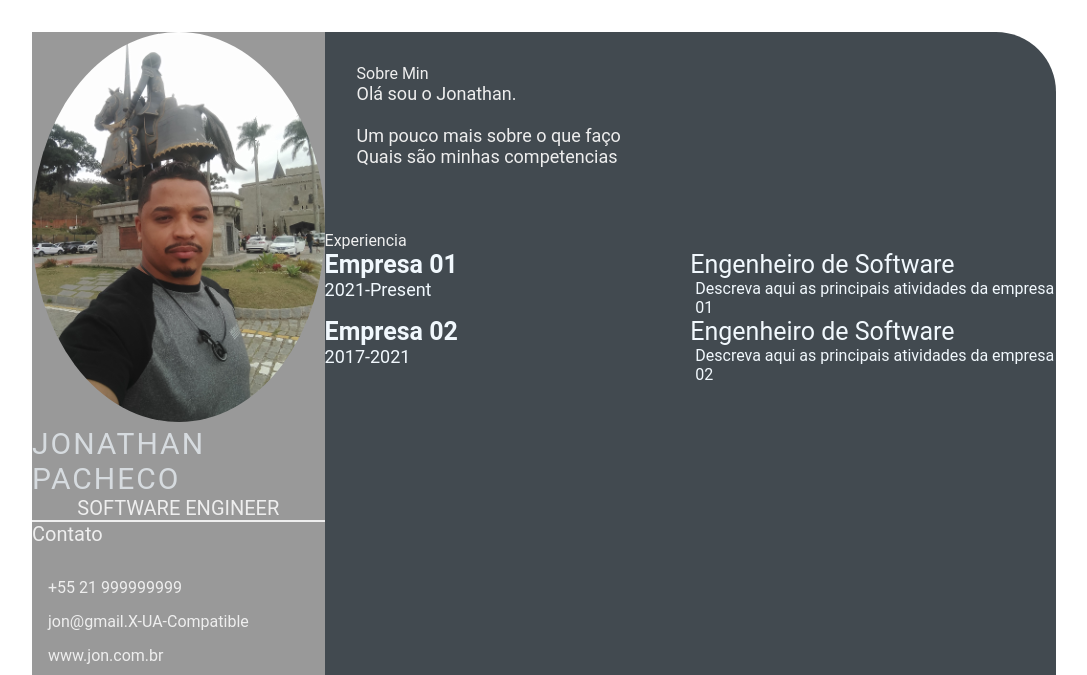
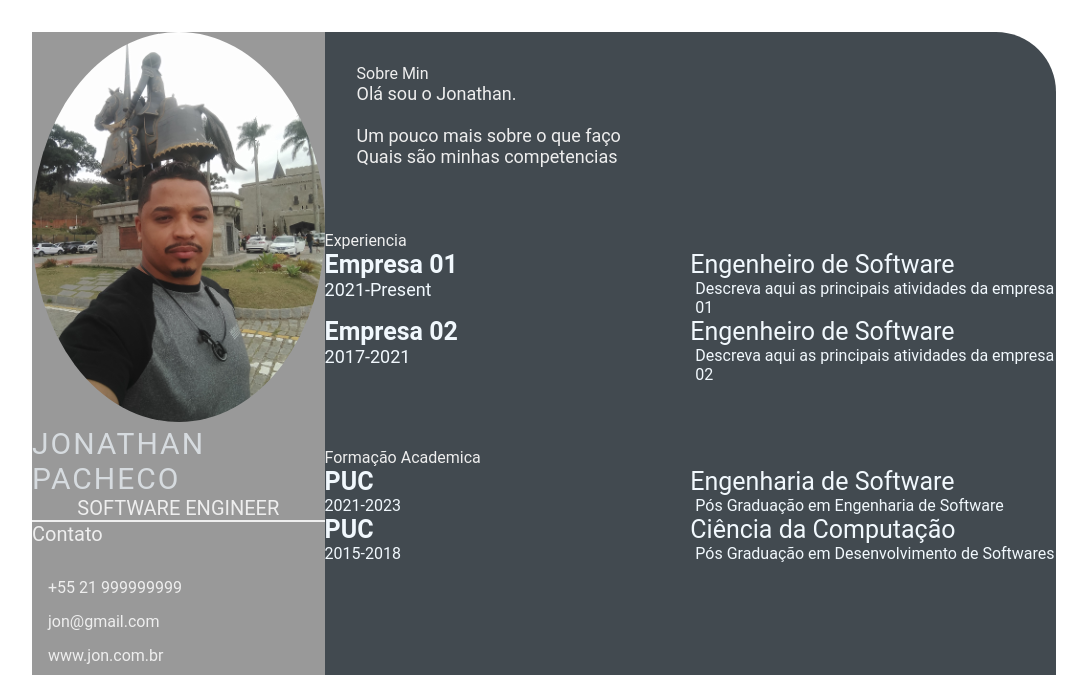
Before and after one commit to JonPacheco/devweekgit.github.oi, a plain HTML site: page index.html in a window 1280 px wide. Shown: the top 675 px of the page, without its empty margins (96-1183 px from the left). Drawn offline with Linux system fonts and the light colour scheme.

Commit message:
feature: add aula4 (#5)

```diff
--- a/index.html
+++ b/index.html
@@ -1,5 +1,6 @@
 <!DOCTYPE html>
 <html lang="en">
+
 <head>
     <meta charset="UTF-8">
     <meta http-equiv="X-UA-Compatible" content="IE=edge">
@@ -7,6 +8,7 @@
     <title>Jonahan</title>
     <link rel="stylesheet" href="style.css">
 </head>
+
 <body>
     <main class="resume-contents">
         <section class="left-section">
@@ -20,7 +22,7 @@
                     <p class="left-title">Contato</p>
                     <ul>
                         <li><i class="fa fa-phone"></i>+55 21 999999999</li>
-                        <li><i class="fa fa-envelope"></i>jon@gmail.X-UA-Compatible</li>
+                        <li><i class="fa fa-envelope"></i>jon@gmail.com</li>
                         <li><i class="fa fa-globe"></i>www.jon.com.br</li>
                         <li><i class="fa fa-github"></i>JonPacheco</li>
                     </ul>
@@ -28,8 +30,12 @@
                 <div class="skills">
                     <p class="left-title">Skills</p>
                     <ul>
-                        <li><p>HTML, CSS, Git & Github</p></li>
-                        <li><p>Windows, Server, Linux</p></li>
+                        <li>
+                            <p>HTML, CSS, Git & Github</p>
+                        </li>
+                        <li>
+                            <p>Windows, Server, Linux</p>
+                        </li>
                     </ul>
                 </div>
             </section>
@@ -38,11 +44,11 @@
             <div class="right-section-contents">
                 <section class="about gap">
                     <div class="right-title">Sobre Min</div>
-                        <p class="about-me-contents">
-                            Olá sou o Jonathan.<br>
-                            <br> Um pouco mais sobre o que faço
-                            <br> Quais são minhas competencias
-                        </p>
+                    <p class="about-me-contents">
+                        Olá sou o Jonathan.<br>
+                        <br> Um pouco mais sobre o que faço
+                        <br> Quais são minhas competencias
+                    </p>
 
                 </section>
             </div>
@@ -69,10 +75,33 @@
                         <p class="exp-desc">
                             Descreva aqui as principais atividades da empresa 02
                         </p>
-
                     </div>
                 </div>
-
+            </section>
+            <section class="education gap">
+                <div class="right-title">Formação Academica</div>
+                <div class="education-contents">
+                    <div class="education-left">
+                        <p class="education-school-name">PUC</p>
+                        <p class="education-time-period">2021-2023</p>
+                    </div>
+                    <div class="education-right">
+                        <p class="education-subject">Engenharia de Software</p>
+                        <p class="education-desc">
+                        Pós Graduação em Engenharia de Software
+                    </p>
+                    </div>
+                    <div class="education-left">
+                        <p class="education-school-name">PUC</p>
+                        <p class="education-time-period">2015-2018</p>
+                    </div>
+                    <div class="education-right">
+                        <p class="education-subject">Ciência da Computação</p>
+                        <p class="education-desc">
+                        Pós Graduação em Desenvolvimento de Softwares
+                    </p>
+                    </div>
+                </div>
             </section>
         </section>
 
@@ -81,4 +110,5 @@
 
     </main>
 </body>
+
 </html>
```
